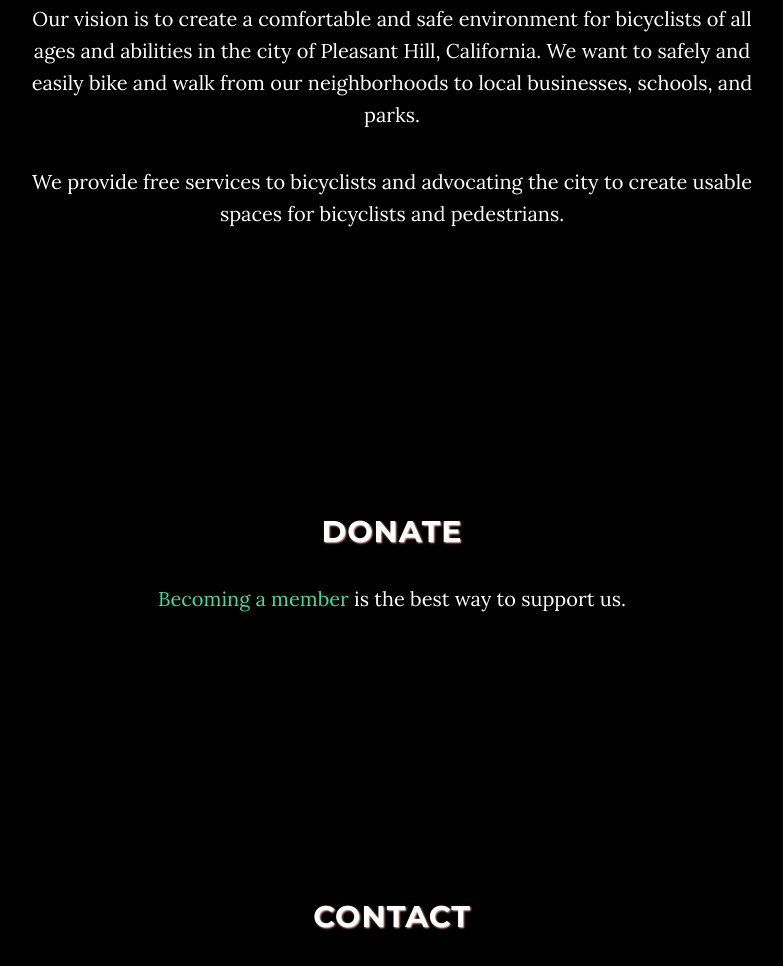
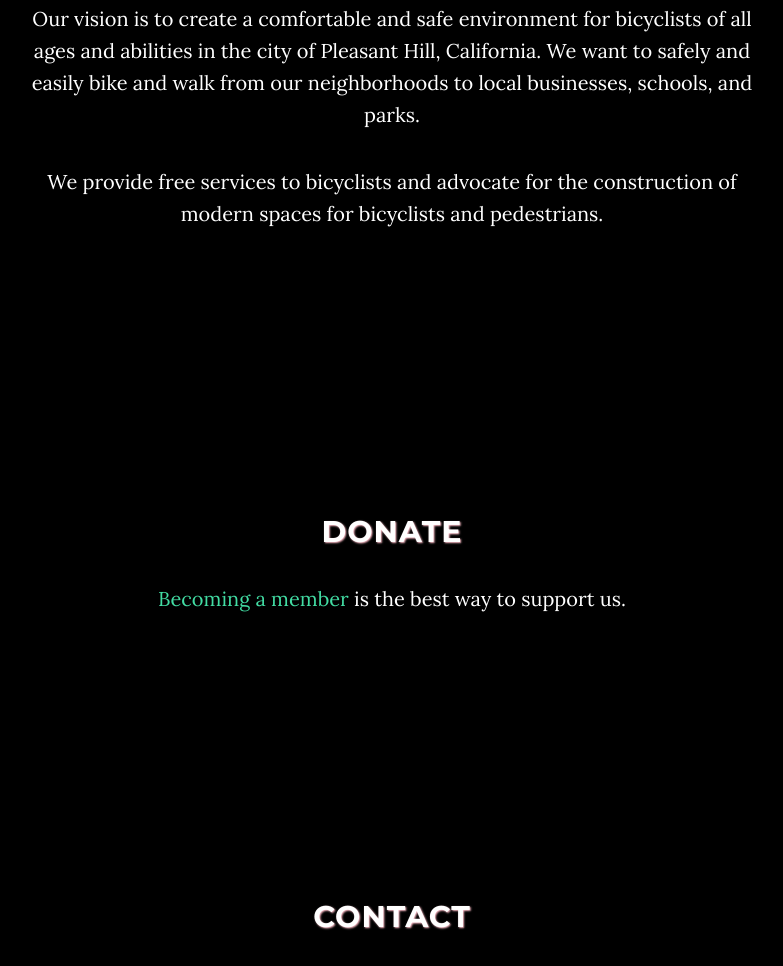
Before and after one commit to bikepleasanthill/bikepleasanthill.github.io, a website: page index.html in a window 1280 px wide. Shown: the part 1214-2180 px from the top of the page, without its empty margins (248-1031 px from the left). Drawn offline with nearby package versions, Linux system fonts and the light colour scheme.

Commit message:
copy typo

```diff
--- a/index.html
+++ b/index.html
@@ -97,7 +97,7 @@
         <div class="row">
             <div class="col-lg-8 col-lg-offset-2">
                 <h2>About</h2>
-                <p>Bike Pleasant Hill is a non-profit social organization founded in 2019 as a local working group of <a href="https://bikeeastbay.org/">Bike East Bay</a>.</p><p>Our vision is to create a comfortable and safe environment for bicyclists of all ages and abilities in the city of Pleasant Hill, California. We want to safely and easily bike and walk from our neighborhoods to local businesses, schools, and parks.</p><p>We provide free services to bicyclists and advocating the city to create usable spaces for bicyclists and pedestrians.</p>
+                <p>Bike Pleasant Hill is a non-profit social organization founded in 2019 as a local working group of <a href="https://bikeeastbay.org/">Bike East Bay</a>.</p><p>Our vision is to create a comfortable and safe environment for bicyclists of all ages and abilities in the city of Pleasant Hill, California. We want to safely and easily bike and walk from our neighborhoods to local businesses, schools, and parks.</p><p>We provide free services to bicyclists and advocate for the construction of modern spaces for bicyclists and pedestrians.</p>
             </div>
         </div>
     </section>
```
